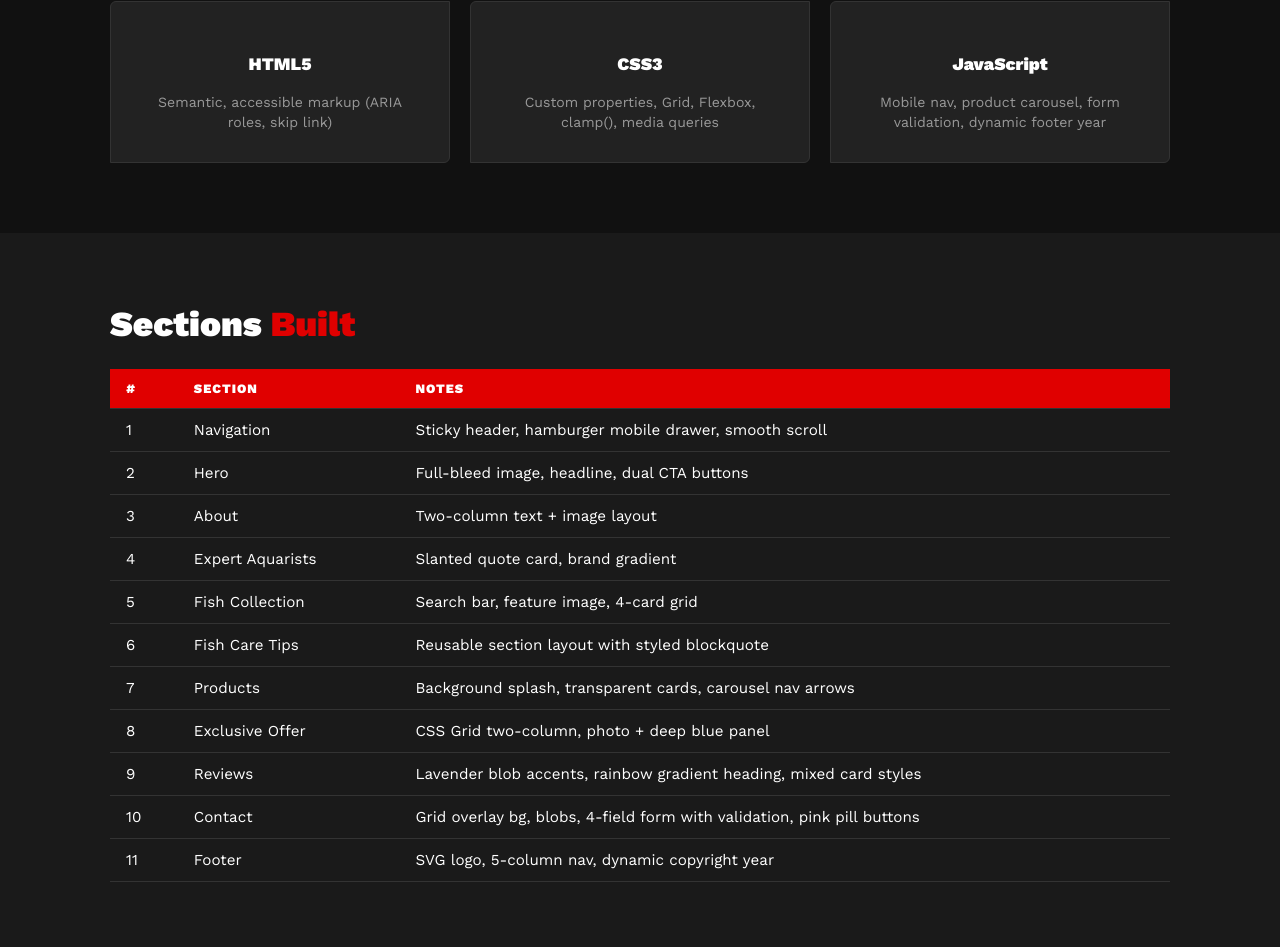
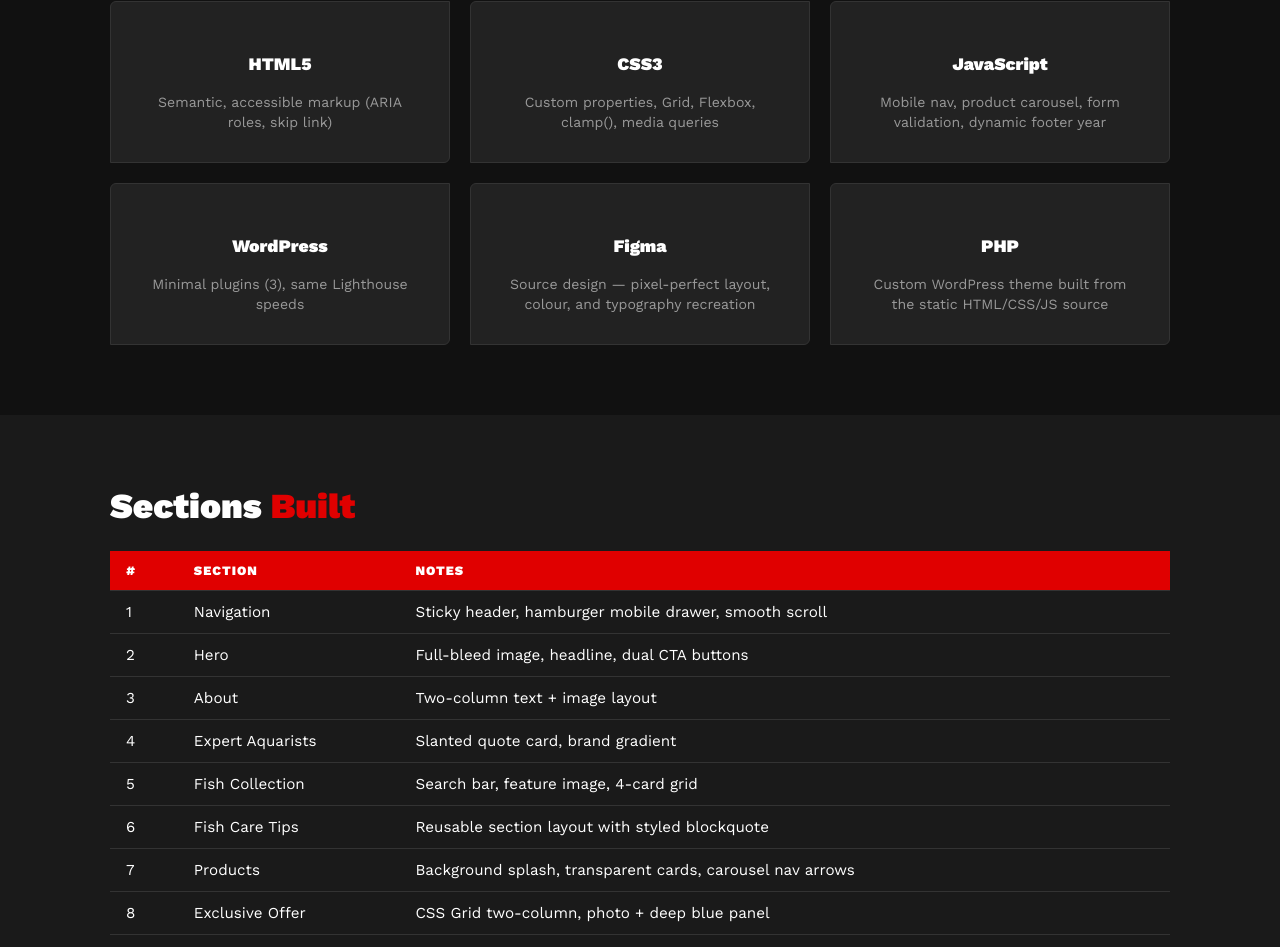
Before and after one commit to Spielbergo/scottsutherland-portfolio-nextjs, a Next.js app: page /project-pages/aquarium-demo in a window 1280 px wide. Shown: the part 1091-2038 px from the top of the page. Built offline with nearby package versions, Linux system fonts and the light colour scheme.

Commit message:
Updated the tech stack for aquarium demo

```diff
--- a/src/data/projectPages.js
+++ b/src/data/projectPages.js
@@ -161,6 +161,21 @@
         icon:   'fab fa-js',
         label:  'JavaScript',
         detail: 'Mobile nav, product carousel, form validation, dynamic footer year',
+      },
+      {
+        icon:   'fab fa-wordpress',
+        label:  'WordPress',
+        detail: 'Minimal plugins (3), same Lighthouse speeds',
+      },
+      {
+        icon:   'fab fa-figma',
+        label:  'Figma',
+        detail: 'Source design — pixel-perfect layout, colour, and typography recreation',
+      },
+      {
+        icon:   'fab fa-php',
+        label:  'PHP',
+        detail: 'Custom WordPress theme built from the static HTML/CSS/JS source',
       },
     ],
 
```
